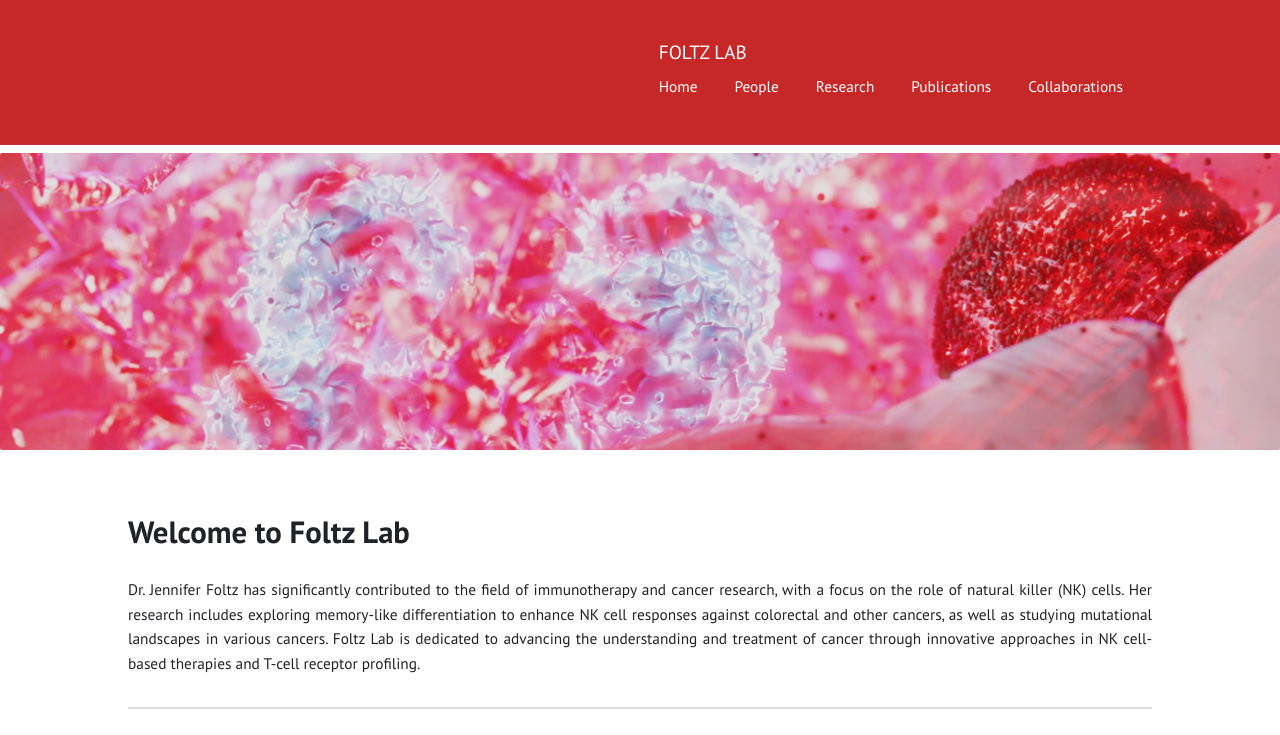
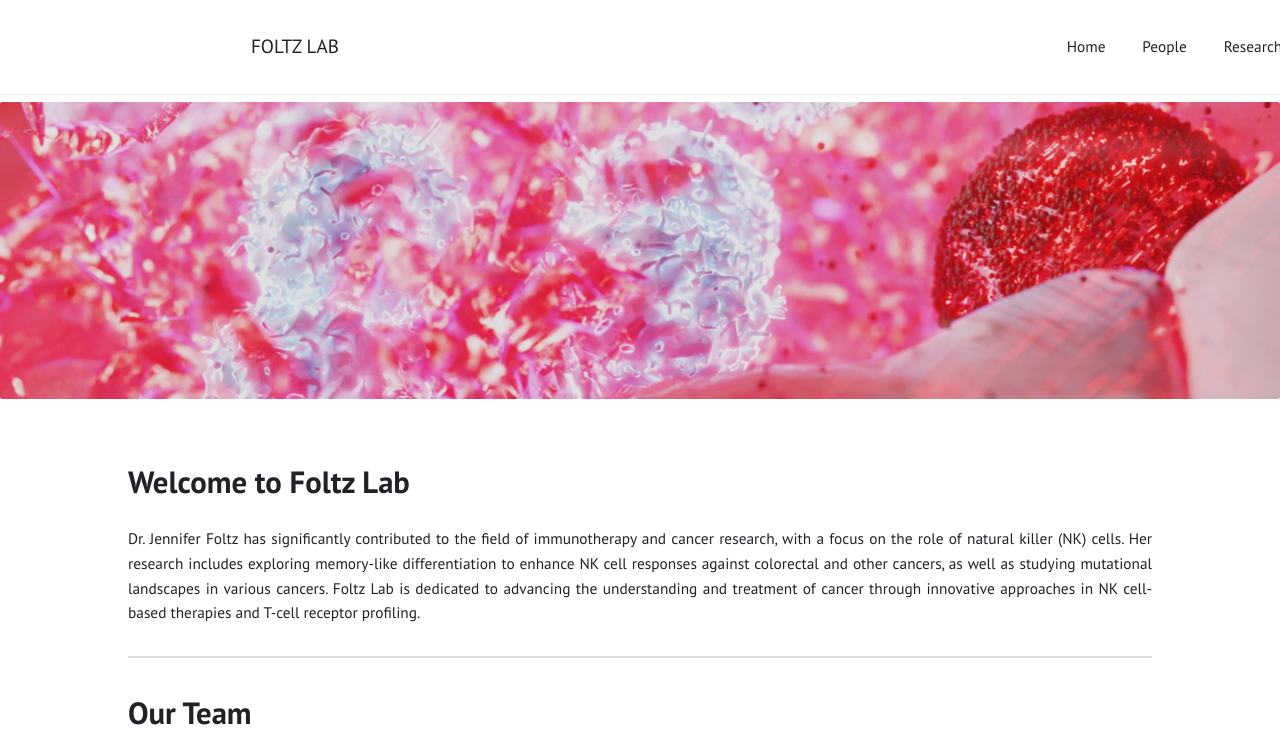
Before and after one commit to Foltz-Lab/Foltz-Lab.github.io, a Jekyll site: the page built from index.html, in a window 1280 px wide and 900 px high, cut to the strip 0-735 px from the top of the window. Built offline with Jekyll 4.4.1, drawn with Linux system fonts in a browser that asks for light colours.

Commit message:
Update default.html

```diff
--- a/_layouts/default.html
+++ b/_layouts/default.html
@@ -28,12 +28,10 @@
   {% endif %}
 </head>
 <body>
-<header style="background-color: #C62828; color: white;">
-  <div class="header-container" style="max-width: 1200px; margin: 0 auto; padding: 10px;">
-    <a href="{{ "/" | relative_url }}" class="title" style="color: white;">{{ site.title | escape }}</a>
+  <header>
+    <a href="{{ "/" | relative_url }}" class="title">{{ site.title | escape }}</a>
     {% include menu.html menu=pages %}
-  </div>
-</header>
+  </header>
 
 
   <!-- Added container div -->
```
